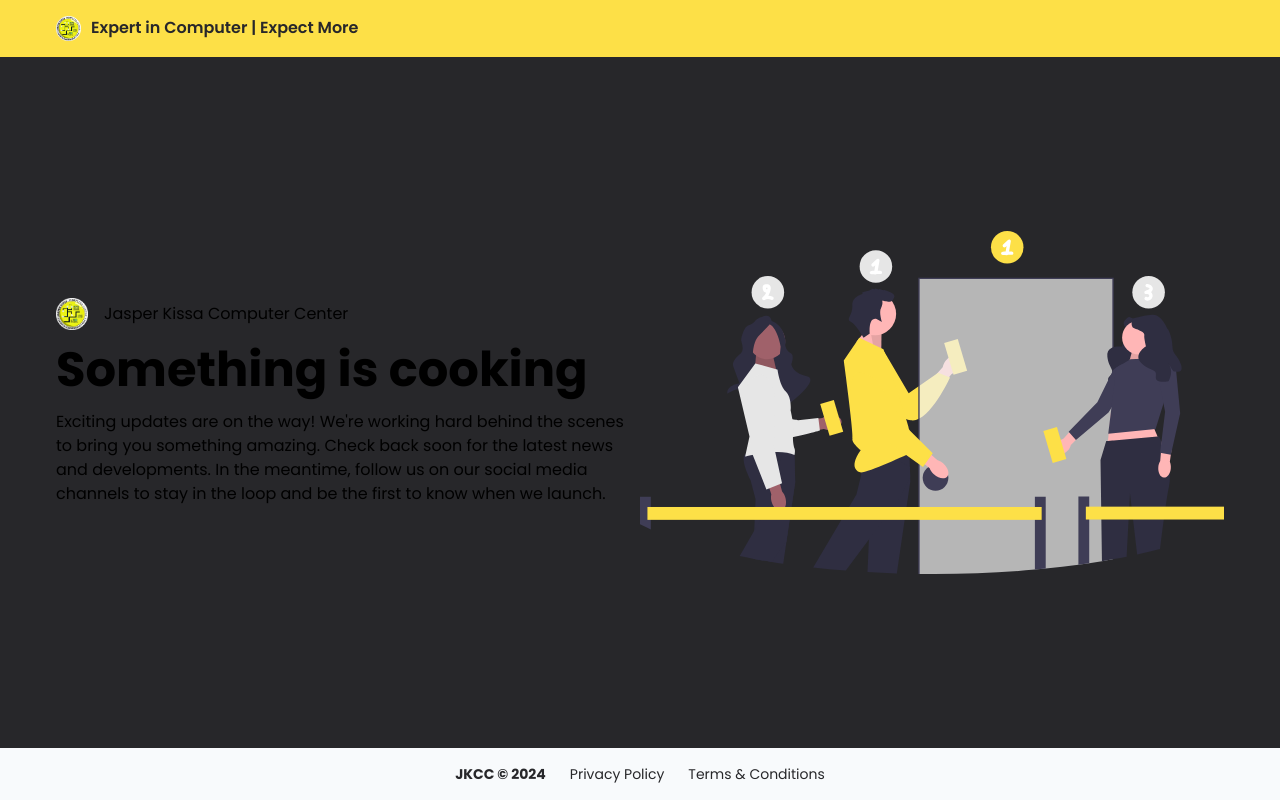
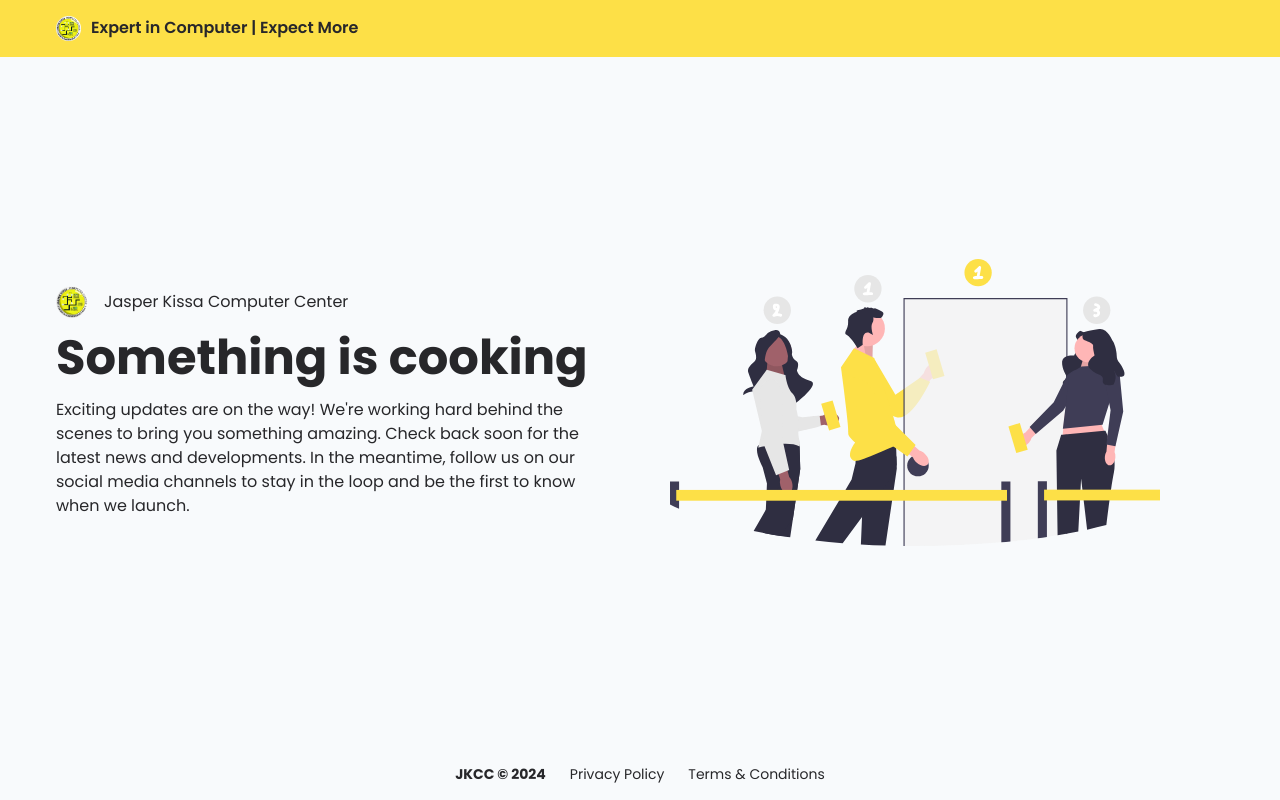
Before and after one commit to jasperlawrencee/jkw-e-com-app, a Next.js app: page / in a window 1280 px wide. Built offline with nearby package versions, Linux system fonts and the light colour scheme.

Commit message:
(FE)something is cooking

```diff
--- a/app/(landing)/components/navbar.tsx
+++ b/app/(landing)/components/navbar.tsx
@@ -10,7 +10,7 @@ const Navbar = () => {
         <div className="flex gap-x-[0.625rem] font-semibold text-zinc-800 items-center">
         {/* not final image component */}
         <Image src={jkccLogo} alt='logo' width={25} height={25}/>
-        <h1 className='text-m '>{"Expert in Computer | Expect More"}</h1>
+        <h1 className='text-m select-none'>{"Expert in Computer | Expect More"}</h1>
         </div>
         <div className="flex text-zinc-800 gap-x-[3.5rem] text-sm font-medium items-center ">
             {/* <a href="">{"Home"}</a>
--- a/app/(landing)/page.tsx
+++ b/app/(landing)/page.tsx
@@ -7,23 +7,26 @@ import Navbar from '../(landing)/components/navbar'
 
 const Landing = () => {
   return (
-    <div className="w-screen h-screen bg-zinc-800">
+    <div className="w-screen h-screen bg-slate-50">
       <div className="flex flex-col justify-between h-[100%]">
       <Navbar/>
-      <div className='flex items-center justify-center px-[3.5rem]'>
+      <div className='flex items-center justify-center px-[3.5rem] text-zinc-800'>
+        {/* text and image div */}
         <div className="flex w-[100%] items-center justify-between">
-          <div className="text-left space-y-[1rem] w-[100%] h-[100%]">
+          {/* text div */}
+          <div className="text-left space-y-[1rem] w-[100%] h-[100%] select-none">
             <div className="flex gap-x-[1rem] w-[100%] items-center">
               <div className="w-[2rem] h-[2rem]"><Image src={logo} alt='logo' className='flex'/></div>
-              <p>Jasper Kissa Computer Center</p>
+              <p className=''>Jasper Kissa Computer Center</p>
             </div>
             <h1 className='text-5xl leading-none font-bold'>{"Something is cooking"}</h1>
             <div className="w-[100%]">
               <p>{"Exciting updates are on the way! We're working hard behind the scenes to bring you something amazing. Check back soon for the latest news and developments. In the meantime, follow us on our social media channels to stay in the loop and be the first to know when we launch."}</p>
             </div>
           </div>
-          <div className="md:hidden sm:hidden lg:flex lg:w-[100%] lg:h-[100%]">
-            <Image src={waiting} alt='waiting'/>
+          {/* image div */}
+          <div className="flex w-[100%] h-[100%] px-[4rem] sm:hidden md:hidden lg:block pointer-events-none">
+            <Image src={waiting} alt='waiting' className=''/>
           </div>
         </div>
     </div>
```
